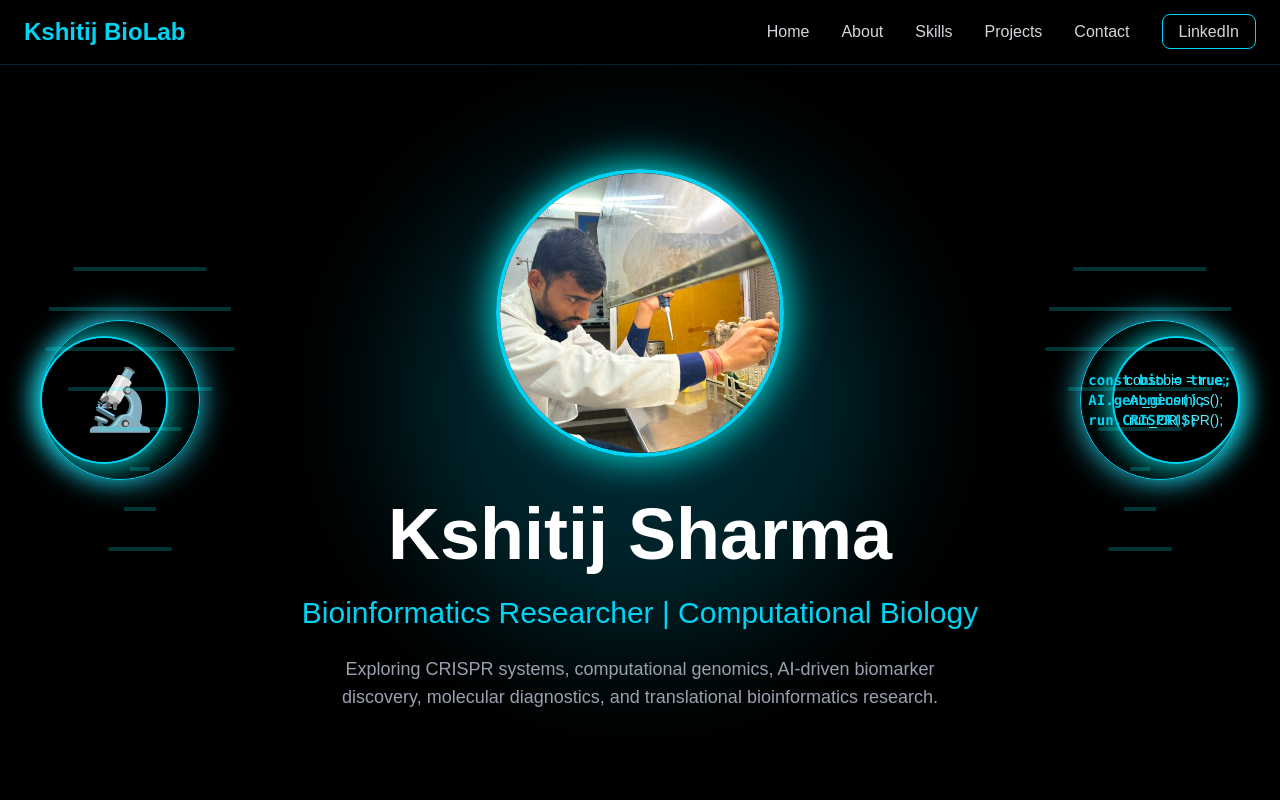
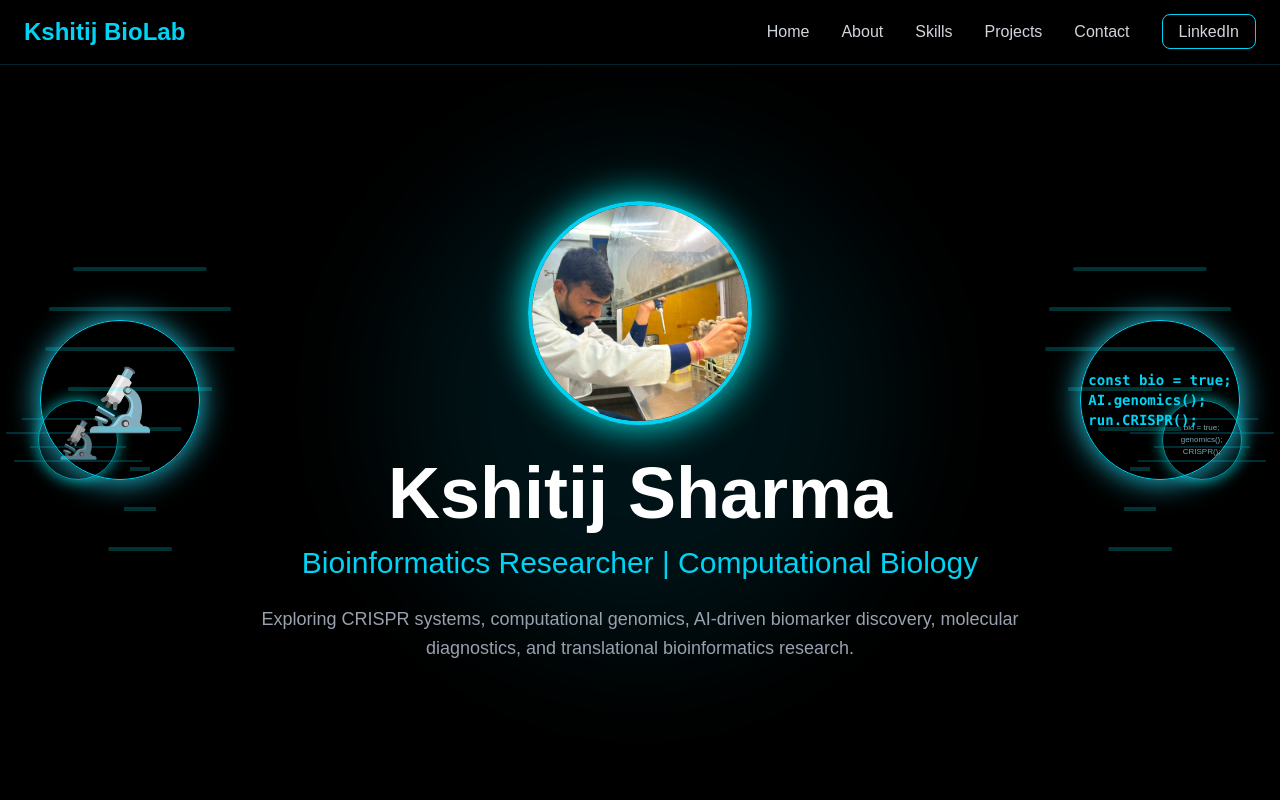
Before and after one commit to kshitijcreativebiology/kshitij-portfolio, a Next.js app: page / in a window 1280 px wide. Shown: the top 800 px of the page. Built offline with nearby package versions, Linux system fonts and the light colour scheme.

Commit message:
Final professional hero section

```diff
--- a/src/app/page.tsx
+++ b/src/app/page.tsx
@@ -11,56 +11,77 @@ export default function Home() {
   className="relative min-h-screen flex flex-col items-center justify-center text-center px-4 overflow-hidden"
 >
 
-  {/* Glow */}
-  <div className="absolute w-[250px] h-[250px] md:w-[500px] md:h-[500px] bg-cyan-500 opacity-20 blur-3xl rounded-full"></div>
+  {/* Glow Background */}
+  <div className="absolute w-[250px] h-[250px] md:w-[500px] md:h-[500px] bg-cyan-500 opacity-10 blur-3xl rounded-full"></div>
 
-  {/* Left Microscope */}
-  <div className="hidden lg:flex absolute left-10 top-1/2 -translate-y-1/2">
-  <div className="w-32 h-32 rounded-full border-2 border-cyan-400 shadow-[0_0_30px_cyan] flex items-center justify-center">
-    🔬
+  {/* LEFT Circle */}
+  <div className="hidden xl:flex absolute left-[3%] top-[55%] -translate-y-1/2 opacity-70">
+    <div className="w-20 h-20 rounded-full border border-cyan-400 shadow-[0_0_15px_#00ffff] flex items-center justify-center bg-black/40 backdrop-blur-md">
+
+      <div className="absolute inset-0 flex flex-col justify-center items-center opacity-30">
+        <div className="w-28 h-[2px] bg-cyan-400 mb-3"></div>
+        <div className="w-36 h-[2px] bg-cyan-400 mb-3"></div>
+        <div className="w-24 h-[2px] bg-cyan-400 mb-3"></div>
+        <div className="w-32 h-[2px] bg-cyan-400"></div>
+      </div>
+
+      <span className="text-4xl z-10">🔬</span>
     </div>
   </div>
 
-  {/* Right Coding Circle */}
-  <div className="hidden md:flex absolute right-10 top-1/2 -translate-y-1/2">
-  <div className="w-32 h-32 rounded-full border-2 border-cyan-400 shadow-[0_0_30px_cyan] flex items-center justify-center text-cyan-300 text-sm">
-    <div className="text-center">
-      const bio = true;
+  {/* RIGHT Circle */}
+  <div className="hidden xl:flex absolute right-[3%] top-[55%] -translate-y-1/2 opacity-70">
+    <div className="w-20 h-20 rounded-full border border-cyan-400 shadow-[0_0_15px_#00ffff] flex items-center justify-center bg-black/40 backdrop-blur-md">
+
+      <div className="absolute inset-0 flex flex-col justify-center items-center opacity-30">
+        <div className="w-28 h-[2px] bg-cyan-400 mb-3"></div>
+        <div className="w-36 h-[2px] bg-cyan-400 mb-3"></div>
+        <div className="w-24 h-[2px] bg-cyan-400 mb-3"></div>
+        <div className="w-32 h-[2px] bg-cyan-400"></div>
+      </div>
+
+      <div className="text-center text-[8px] leading-3 text-cyan-200 z-10">
+        bio = true;
         <br />
-      AI_genomics();
+        genomics();
         <br />
-      run_CRISPR();
+        CRISPR();
       </div>
     </div>
   </div>
 
   {/* Profile Image */}
-  <div className="relative z-10 mb-8 mt-20">
+  <div className="relative z-10 mb-8 flex justify-center">
+    <div className="w-56 h-56 mt-16 rounded-full overflow-hidden border-4 border-cyan-400 shadow-[0_0_40px_#00ffff]">
+
       <Image
         src="/profile.jpg"
         alt="Kshitij Sharma"
         width={300}
         height={300}
-      className="w-52 h-52 md:w-72 md:h-72 rounded-full border-4 border-cyan-400 shadow-[0_0_40px_cyan] object-cover"
+        className="object-cover w-full h-full"
       />
     </div>
+  </div>
 
-  {/* Heading */}
-  <h1 className="text-5xl md:text-7xl font-extrabold z-10 leading-tight">
+  {/* Main Content */}
+  <div className="relative z-10 max-w-4xl">
+
+    <h1 className="text-5xl md:text-7xl font-extrabold text-white">
       Kshitij Sharma
     </h1>
 
-  {/* Subtitle */}
-  <p className="mt-4 text-cyan-400 text-xl md:text-3xl z-10">
+    <p className="mt-4 text-cyan-400 text-xl md:text-3xl font-medium">
       Bioinformatics Researcher | Computational Biology
     </p>
 
-  {/* Description */}
-  <p className="mt-6 max-w-2xl text-gray-400 text-sm md:text-lg leading-7 z-10 px-2">
+    <p className="mt-6 text-gray-400 text-base md:text-lg max-w-3xl mx-auto leading-relaxed">
       Exploring CRISPR systems, computational genomics,
       AI-driven biomarker discovery, molecular diagnostics,
       and translational bioinformatics research.
     </p>
+
+  </div>
 
 </section>
       {/* Floating Particles */}
```
Lines whose indentation alone changed are shown as unchanged.
